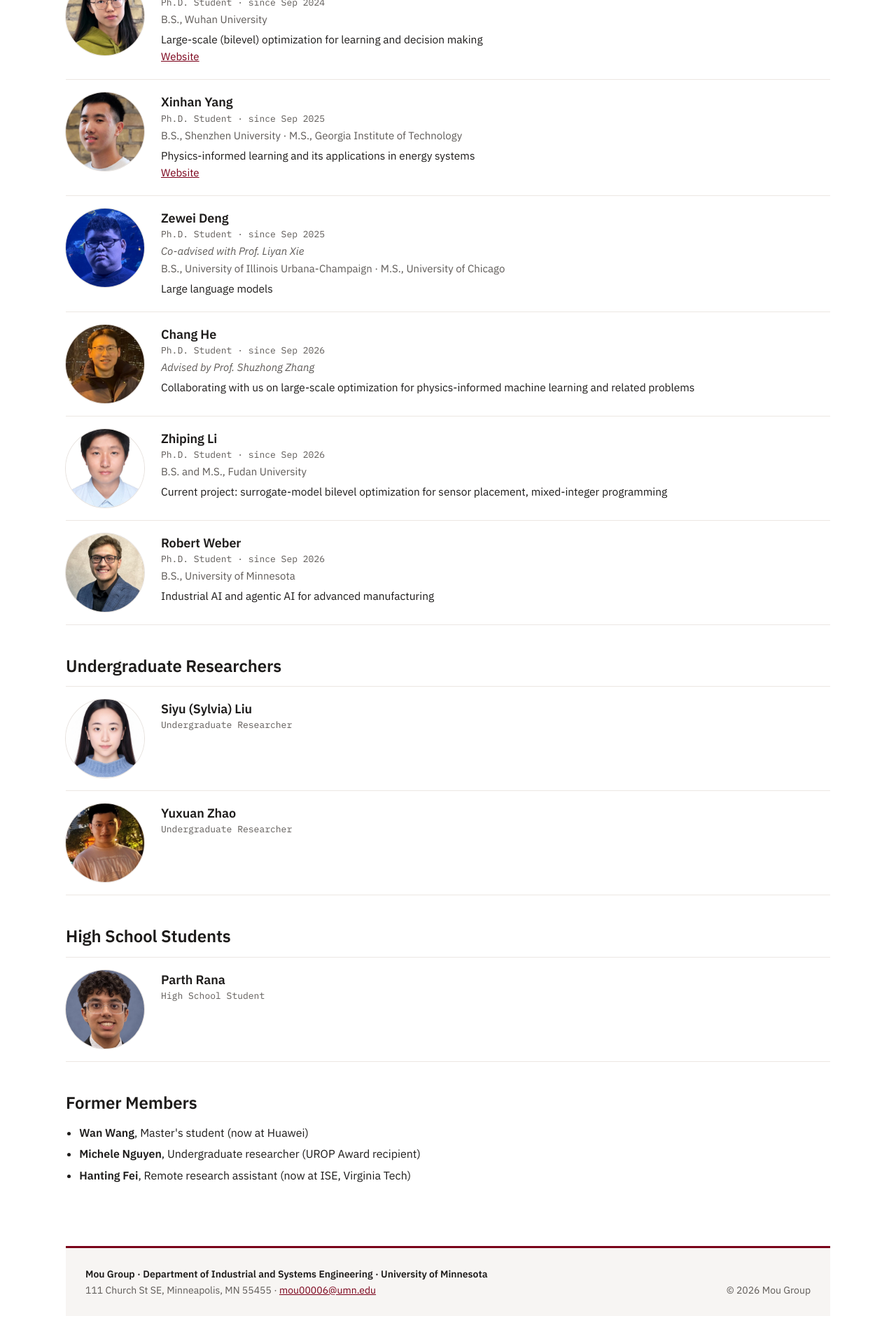
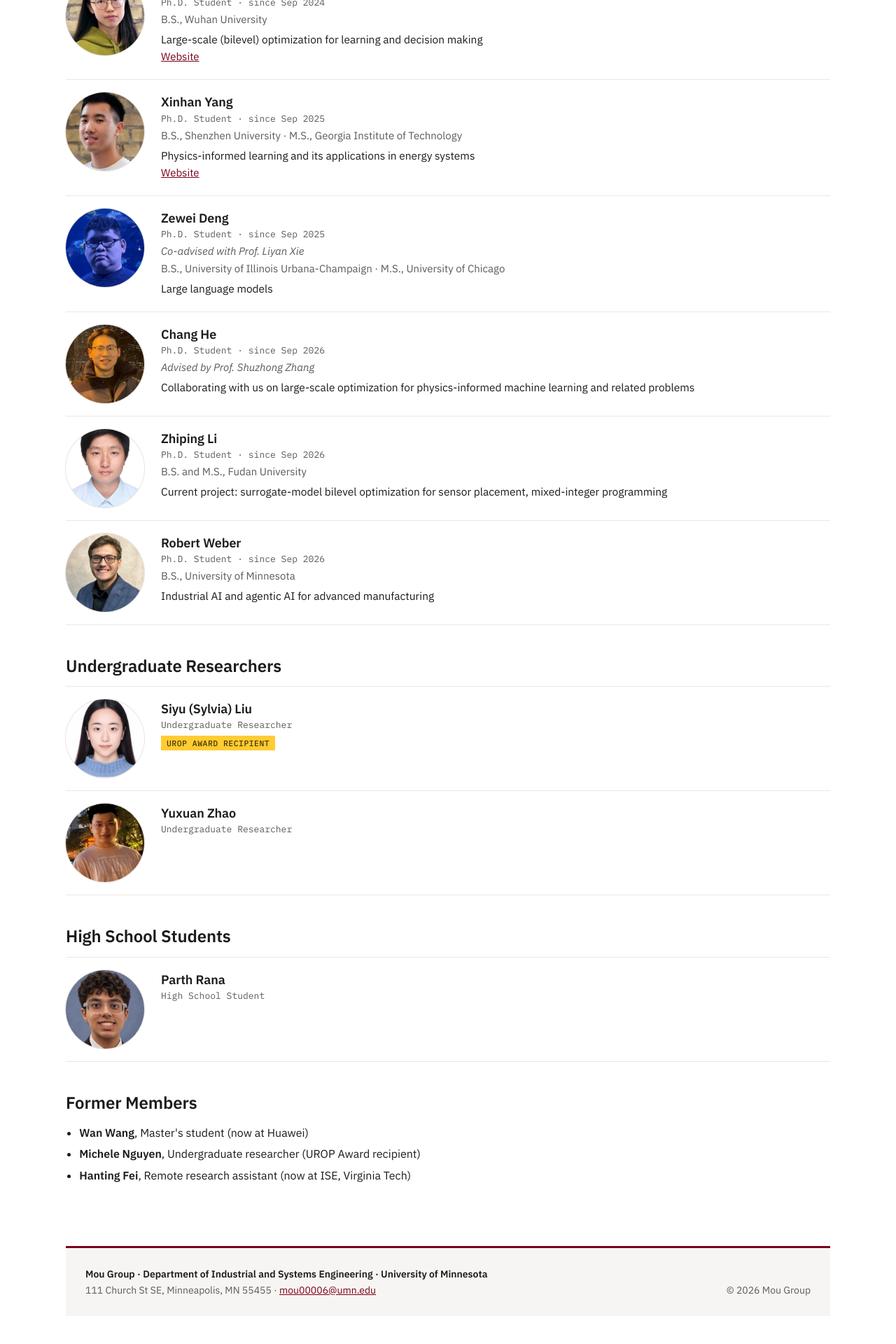
Before and after one commit to Mou-group-UMN/mou-group-umn.github.io, a Jekyll site: the page built from people.html, in a window 1280 px wide. Shown: the part 810-2730 px from the top of the page at 70% size. Built offline with Jekyll 4.4.1, drawn with Linux system fonts in a browser that asks for light colours.

Commit message:
People: UROP Award badge for Siyu (Sylvia) Liu
Rows can carry an award (gold badge, as on Publications).

Co-Authored-By: Claude Opus 5.5 <noreply@anthropic.com>
Claude-Session: https://claude.ai/code/session_01XBj4b1asWe9EJC5WfSpYSG

```diff
--- a/_data/people.yml
+++ b/_data/people.yml
@@ -1,7 +1,7 @@
 # People page data. photo = a file in assets/img/people/ ("" shows a placeholder).
 # Sections show in this order; an empty section is hidden.
 # Each person is one row on the People page: name, role, photo, and optionally since (start month, e.g. Sep 2023),
-# cadv (advisor or co-advisor line), edu (list of degrees), research (one line) and web (a link shown as "Website").
+# cadv (advisor or co-advisor line), award (a gold badge), edu (list of degrees), research (one line) and web (a link shown as "Website").
 pi:
   name: Shancong (Sean) Mou
   role: Assistant Professor, Industrial and Systems Engineering
@@ -28,7 +28,7 @@ phd:   # most senior first (start date), as Sean ordered them on 2026-10-01
   - {name: Robert Weber, role: Ph.D. Student, since: Sep 2026, photo: robert-weber.jpg, edu: ["B.S., University of Minnesota"], research: Industrial AI and agentic AI for advanced manufacturing}
 masters: []
 undergrads:
-  - {name: Siyu (Sylvia) Liu, role: Undergraduate Researcher, photo: siyu-liu.jpg}
+  - {name: Siyu (Sylvia) Liu, role: Undergraduate Researcher, photo: siyu-liu.jpg, award: UROP Award recipient}
   - {name: Yuxuan Zhao, role: Undergraduate Researcher, photo: yuxuan-zhao.jpg}
 highschool:
   - {name: Parth Rana, role: High School Student, photo: parth-rana.jpg}
--- a/assets/css/style.css
+++ b/assets/css/style.css
@@ -137,6 +137,7 @@ h3{font-size:19px;line-height:1.3}
 .pbody p{margin:.15em 0;font-size:15px;line-height:1.5;color:var(--muted)}
 .pbody .pmeta{font:13px/1.6 var(--mono)}.pbody .cadv{font-style:italic}
 .pbody .research{margin-top:.35em;color:var(--ink);font-size:15.5px}
+.paward .award{margin-left:0}
 @media(max-width:560px){.prow{grid-template-columns:84px minmax(0,1fr);gap:16px}.pphoto{width:84px;height:84px}}
 .h2-note{font-size:17px;font-weight:400;letter-spacing:0;color:var(--muted)}   /* people.yml section_notes */
 @media(max-width:560px){.h2-note{display:block;margin-top:4px;font-size:15px;line-height:1.45}}
--- a/people.html
+++ b/people.html
@@ -13,7 +13,7 @@ permalink: /people/
 {% assign groups = "phd:Ph.D. Students,masters:Master's Students,undergrads:Undergraduate Researchers,highschool:High School Students,students:Students,postdocs:Postdocs" | split: "," %}
 {% for g in groups %}{% assign kv = g | split: ":" %}{% assign key = kv[0] %}{% assign list = site.data.people[key] %}
 {% if list.size > 0 %}{% assign sn = site.data.people.section_notes[key] %}<h2>{{ kv[1] }}{% if sn %} <span class="h2-note">({{ sn }})</span>{% endif %}</h2><ul class="plist">{% for m in list %}
-<li class="prow">{% if m.photo and m.photo != "" %}<img class="pphoto" src="{{ '/assets/img/people/' | append: m.photo | relative_url }}" alt="{{ m.name }}">{% else %}<div class="pphoto ph">{{ m.name | slice: 0 }}</div>{% endif %}<div class="pbody"><h3>{{ m.name }}</h3><p class="pmeta">{{ m.role }}{% if m.since %} · since {{ m.since }}{% endif %}</p>{% if m.cadv %}<p class="cadv">{{ m.cadv }}</p>{% endif %}{% if m.edu %}<p class="edu">{{ m.edu | join: " · " }}</p>{% endif %}{% if m.research %}<p class="research">{{ m.research }}</p>{% endif %}{% if m.web %}<p class="pweb"><a href="{{ m.web }}">Website</a></p>{% endif %}</div></li>
+<li class="prow">{% if m.photo and m.photo != "" %}<img class="pphoto" src="{{ '/assets/img/people/' | append: m.photo | relative_url }}" alt="{{ m.name }}">{% else %}<div class="pphoto ph">{{ m.name | slice: 0 }}</div>{% endif %}<div class="pbody"><h3>{{ m.name }}</h3><p class="pmeta">{{ m.role }}{% if m.since %} · since {{ m.since }}{% endif %}</p>{% if m.award %}<p class="paward"><span class="award">{{ m.award }}</span></p>{% endif %}{% if m.cadv %}<p class="cadv">{{ m.cadv }}</p>{% endif %}{% if m.edu %}<p class="edu">{{ m.edu | join: " · " }}</p>{% endif %}{% if m.research %}<p class="research">{{ m.research }}</p>{% endif %}{% if m.web %}<p class="pweb"><a href="{{ m.web }}">Website</a></p>{% endif %}</div></li>
 {% endfor %}</ul>{% endif %}{% endfor %}
 {% assign former = site.data.people.former %}
 {% if former.size > 0 %}<h2>Former Members</h2>
```
